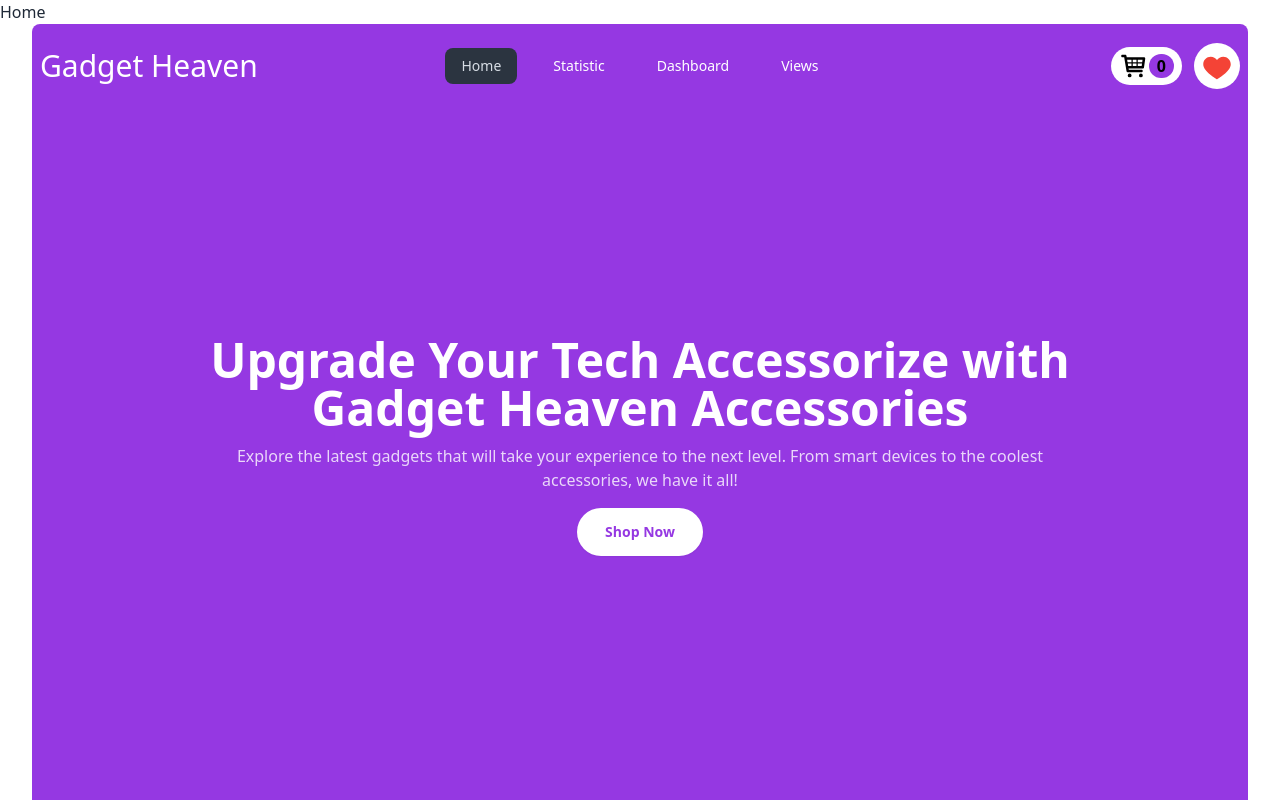
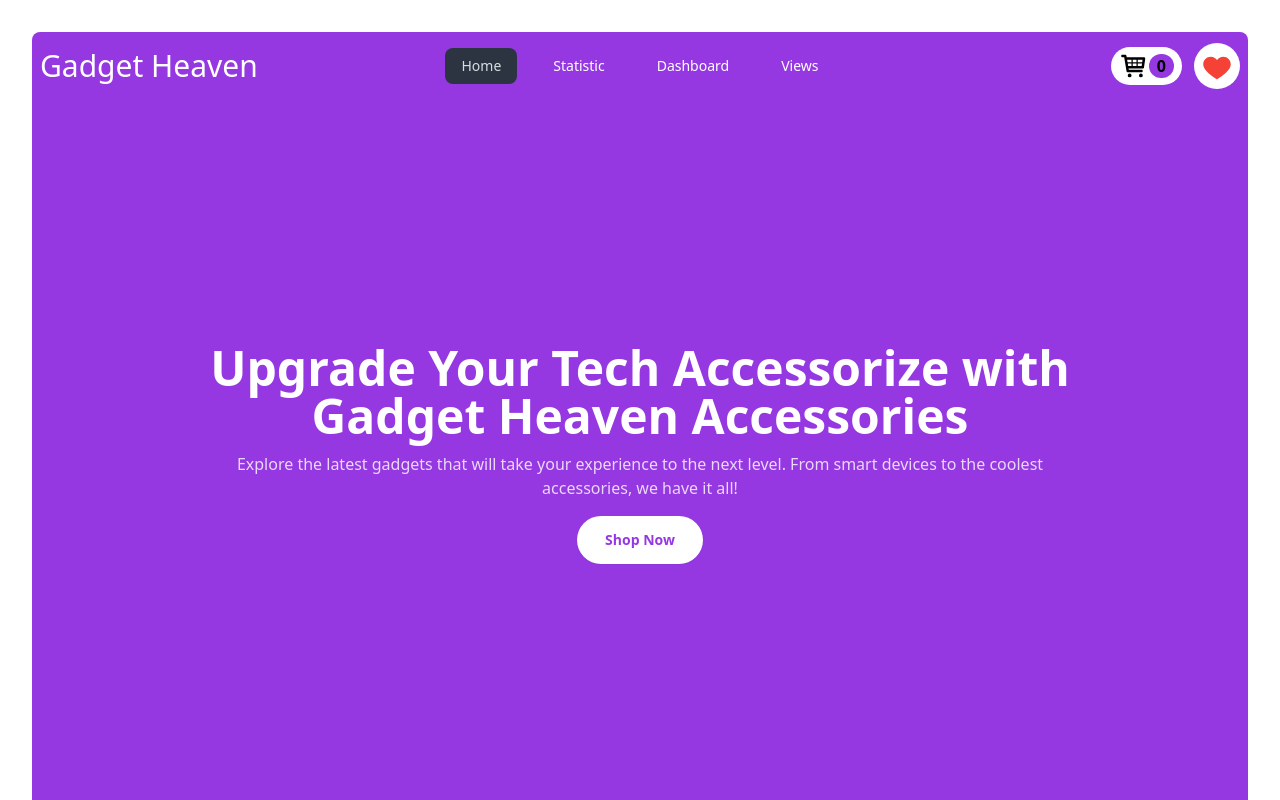
Before and after one commit to programming-hero-web-course-4/b10a8-gadget-heaven-ronithussain, a React (Vite) app: page / in a window 1280 px wide. Shown: the top 800 px of the page. Built offline with nearby package versions, Linux system fonts and the light colour scheme.

Commit message:
added my some mistakes

```diff
--- a/src/Pages/Home.jsx
+++ b/src/Pages/Home.jsx
@@ -7,8 +7,7 @@ import Heading from '../Components/Heading';
 const Home = () => {
     const categories = useLoaderData();
     return (
-        <div>
-            Home
+        <div className='mt-8'>
             {/* Banner */}
             <Banner></Banner>
 
```
Also changed, not shown: 1 other file (tests, documents, lock files or other folders).
